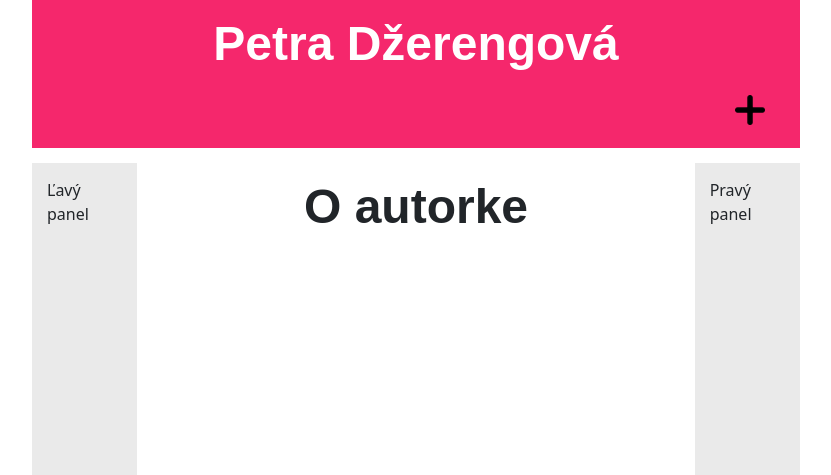
After one commit to jarocomp/Petradzerengova, a Django app: page /about_author in a window 1280 px wide. The commit adds this page. Shown: the top 475 px of the page, without its empty margins (224-1055 px from the left). Run offline with Django 5.2, Linux system fonts and the light colour scheme.

Commit message:
abot author added

```diff
--- a/blog/static/css/blog.css
+++ b/blog/static/css/blog.css
@@ -60,6 +60,15 @@ h1 {
   font-size: 48px;
   font-weight: 700;
   line-height: 1.2;
+  text-align: center;
+}
+
+h2 {
+  font-family: 'Montserrat', sans-serif;
+  font-size: 48px;
+  font-weight: 700;
+  line-height: 1.2;
+  text-align: center;
 }
 
 p {
@@ -75,3 +84,10 @@ p {
     flex-direction: column; /* pod seba na menších zariadeniach */
   }
 }
+
+/* Odstránenie podčiarknutia pre odkazy */
+a {
+    text-decoration: none;
+    color: #1a73e8; /* pekná modrá farba pre odkaz */
+    font-weight: bold; /* tučný text */
+}
--- /dev/null
+++ b/blog/templates/blog/about_author.html
@@ -0,0 +1,7 @@
+{% extends 'blog/base.html' %}
+
+{% block content %}
+    <h2>O autorke</h2>
+
+
+{% endblock %}
--- a/blog/urls.py
+++ b/blog/urls.py
@@ -5,4 +5,5 @@ urlpatterns = [
     path('', views.post_list, name='post_list'),
     path('post/<int:pk>/', views.post_detail, name='post_detail'),
     path('post/new/', views.post_new, name='post_new'),
+    path('about_author', views.about_author, name='about_author'),
 ]
--- a/blog/views.py
+++ b/blog/views.py
@@ -31,3 +31,6 @@ def post_new(request):
         form = PostForm()
 
     return render(request, 'blog/post_edit.html', {'form': form})
+
+def about_author(request):
+    return render(request, 'blog/about_author.html')
```
